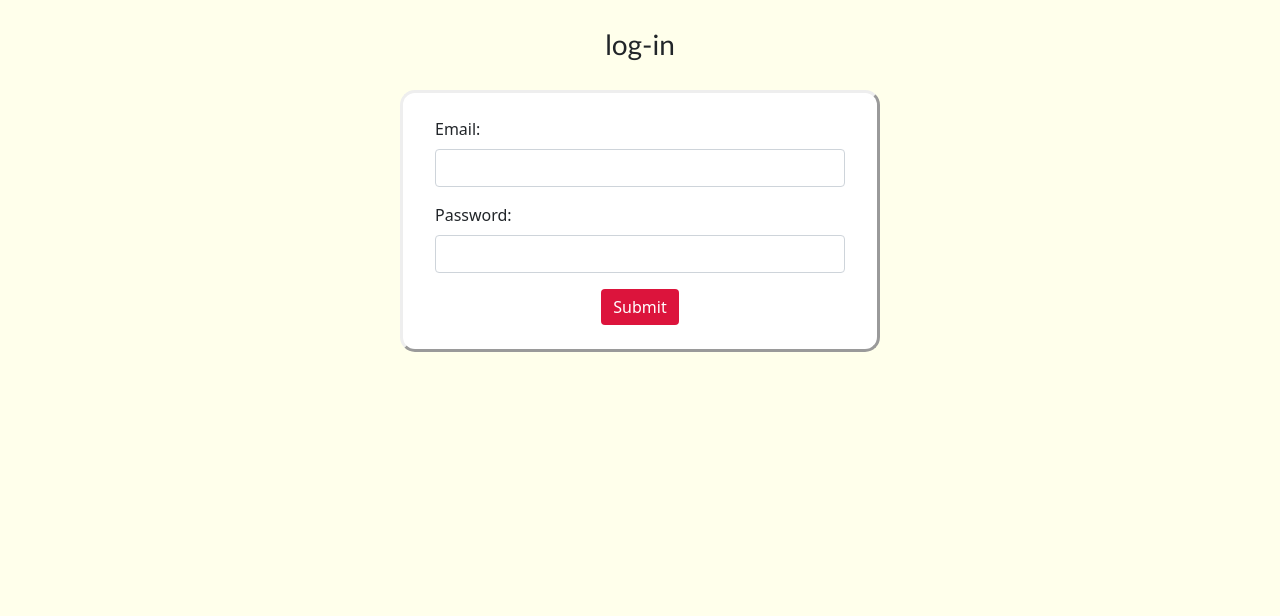
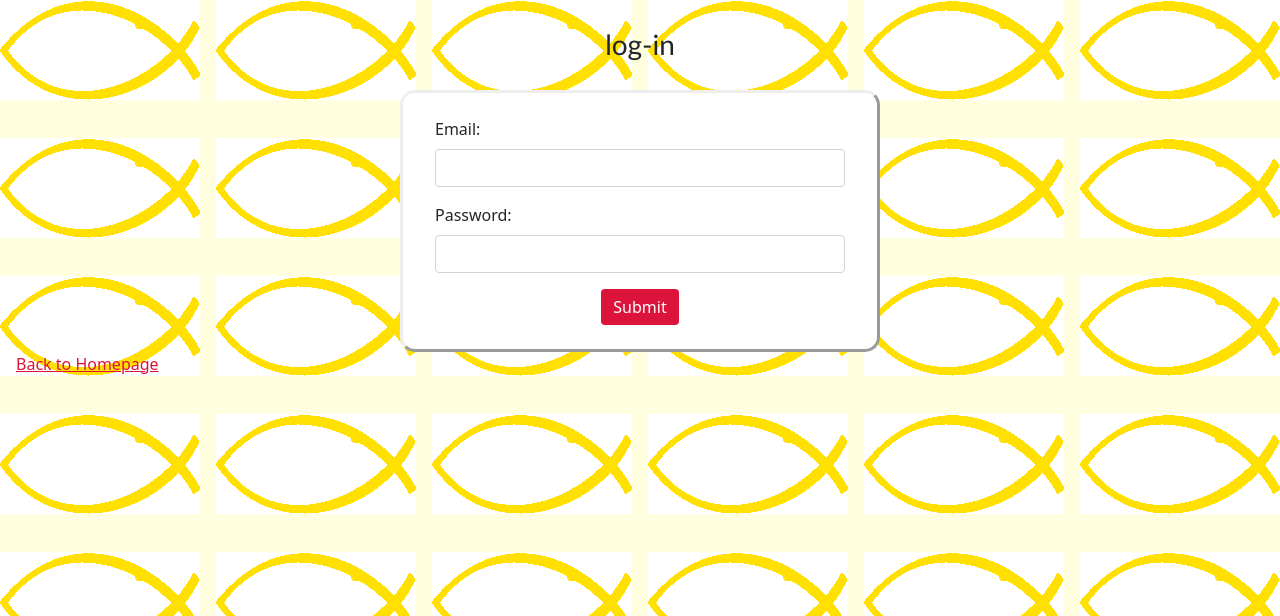
Before and after one commit to chjudge/COMP-442-Project, a Flask app: page /login/ in a window 1280 px wide. Shown: the top 616 px of the page. Run offline with Flask 2, Linux system fonts and the light colour scheme; parts of the project's set-up code (start-up, migrations or seed data) failed here and were passed over.

Commit message:
general stylesheet and tags for css

```diff
--- a/Templates/login.html
+++ b/Templates/login.html
@@ -56,7 +56,10 @@
       <button type="submit" class="btn btn-primary mx-auto d-block">Submit</button>
     </form>
   </div>
+  </main>
+<footer>
+  <a id="back" href="/"> Back to Homepage </a>
+</footer>
 </body>
-</main>
 
 </html>
--- a/Templates/register.html
+++ b/Templates/register.html
@@ -11,6 +11,8 @@
   <link rel="stylesheet" href="https://cdn.jsdelivr.net/npm/bootstrap@5.0.2/dist/css/bootstrap.min.css"
     integrity="sha384-EVSTQN3/azprG1Anm3QDgpJLIm9Nao0Yz1ztcQTwFspd3yD65VohhpuuCOmLASjC" crossorigin="anonymous">
 
+   <!-- Custom CSS styles -->
+  <link rel="stylesheet" href="/static/styles/stylesheet.css">
 </head>
 
 <body>
--- a/static/styles/stylesheet.css
+++ b/static/styles/stylesheet.css
@@ -1,9 +1,16 @@
 body {
     margin: auto;
-    background-color: rgb(255, 255, 235);
+    background-image: url("icthus.png");
+    background-repeat: space;
+    background-color: lightyellow;
 }
 
-h3 {
+#back {
+    color: crimson;
+    margin: 1em;
+}
+
+h1, h3 {
     padding: 1em;
     padding-bottom: 1em;
     margin: auto;
```
Also changed, not shown: Templates/homepage.html (+7 -3 lines), Templates/profile.html (+8 -3 lines), static/styles/icthus.png (added).
